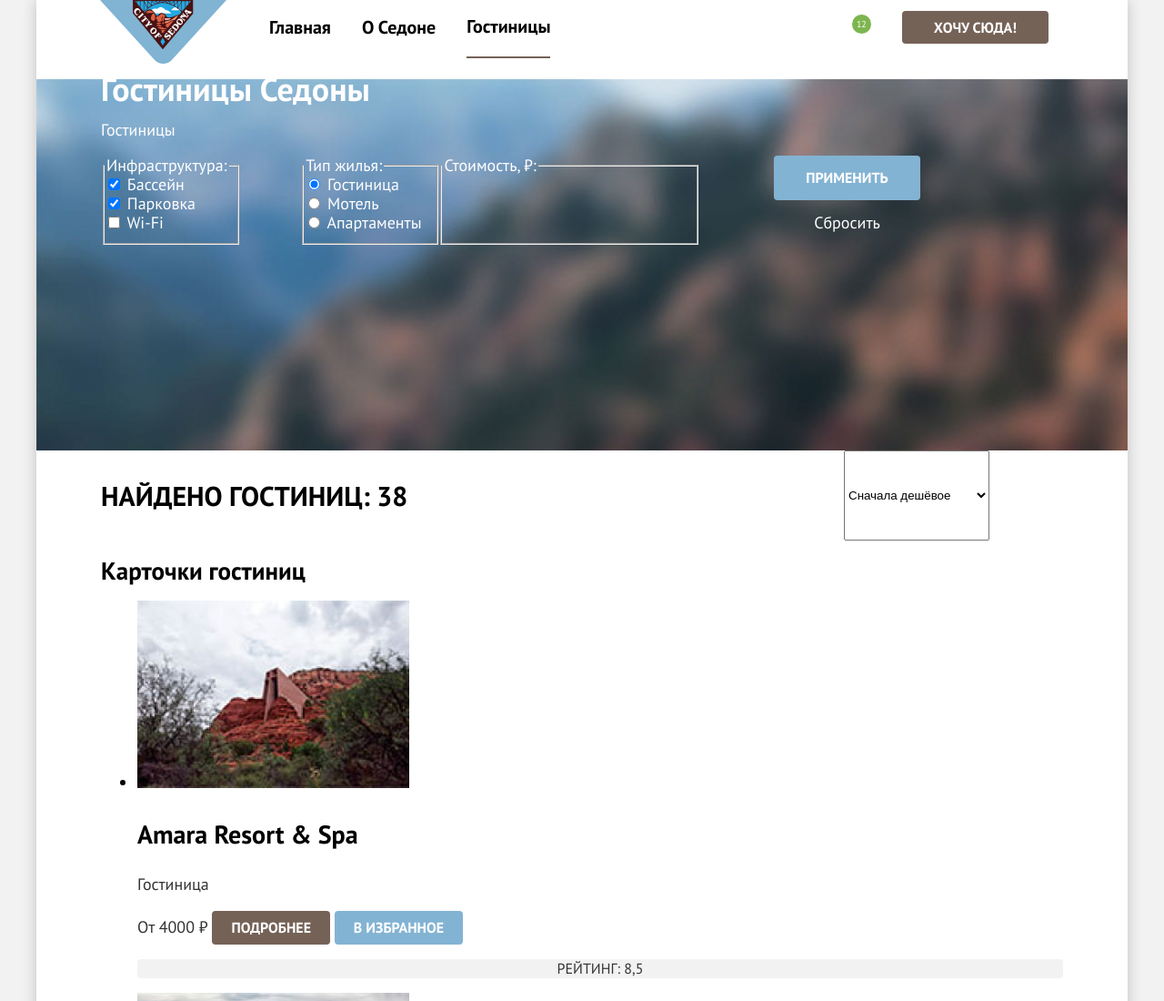
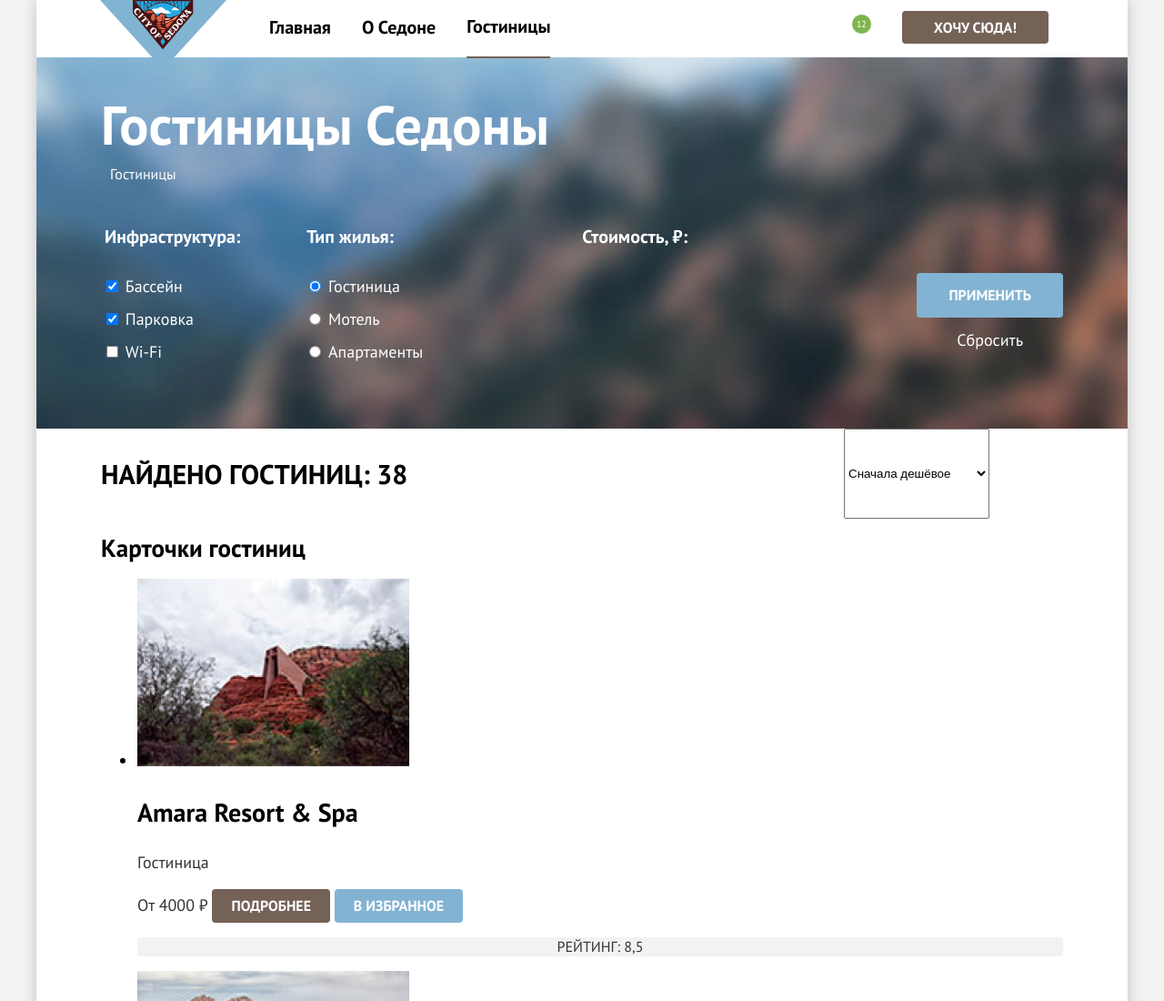
Before and after one commit to htmlacademy-htmlcss/1952407-sedona-33, a plain HTML site: page sedona/catalog.html in a window 1280 px wide. Shown: the top 1100 px of the page at 91% size. Drawn offline with Linux system fonts and the light colour scheme.

Commit message:
Добавляет мелкие сетки каталога. Фильтр гостиниц.

```diff
--- a/sedona/styles/styles.css
+++ b/sedona/styles/styles.css
@@ -104,7 +104,8 @@ body {
 .advantages-list,
 .footer-social-list,
 .form-filter-list,
-.pagination {
+.pagination,
+.breadcrumbs {
   margin: 0;
   padding: 0;
   list-style-type: none;
@@ -257,6 +258,7 @@ body {
   text-align: center;
   display: flex;
   justify-content: space-between;
+  flex-wrap: wrap;
 }
 
 .advantages-list:nth-of-type(2) .advantages-item:nth-child(2n+1),
@@ -484,15 +486,6 @@ body {
 
 /* поле выбора гостиниц */
 
-.breadcrumbs {
-  padding: 0;
-  list-style-type: none;
-}
-
-.form-filter {
-  display: flex;
-}
-
 .catalog-hotels-wrapper {
   background: #756257 url("../images/catalog/catalog-background-filter.jpg") no-repeat;
   color: #ffffff;
@@ -503,22 +496,35 @@ body {
   box-sizing: border-box;
 }
 
+.inner-header-title {
+  font-size: 60px;
+  line-height: 78px;
+  margin: 0;
+  padding-top: 35px;
+  margin-bottom: 5px;
+}
+
+.breadcrumbs {
+  font-size: 16px;
+  margin-bottom: 45px;
+  display: flex;
+}
+
+.breadcrumbs-item:not(:last-child) {
+  margin-right: 10px;
+}
+
 .breadcrumbs-link {
   color: inherit;
 }
 
-.form-filter .button-blue {
-  font-size: 16px;
-  line-height: 21px;
-  padding: 14px 35px;
-}
-
-.form-filter .button-transparent {
-  padding: 13px 44px;
+.form-filter {
+  display: flex;
 }
 
 .form-filter-group {
   padding: 0;
+  border: none;
 }
 
 .form-filter-group:nth-child(1) {
@@ -535,8 +541,41 @@ body {
   width: 287px;
 }
 
+.form-filter-title {
+  font-size: 20px;
+  line-height: 26px;
+  font-weight: 700;
+}
+
+.control-label {
+  line-height: 23px;
+  display: inline-block;
+  padding-bottom: 13px;
+}
+
+.form-filter-item:first-child .control-label {
+  padding-top: 30px;
+}
+
+.form-filter-item:last-child .control-label {
+  padding-bottom: 0;
+}
+
 .filter-button-wrapper {
   margin-left: 81px;
+  display: flex;
+  flex-direction: column;
+  justify-content: flex-end;
+}
+
+.form-filter .button-blue {
+  font-size: 16px;
+  line-height: 21px;
+  padding: 14px 35px;
+}
+
+.form-filter .button-transparent {
+  padding: 13px 44px;
 }
 
 /* сортировка */
```
Also changed, not shown: sedona/catalog.html (+6 -6 lines).
